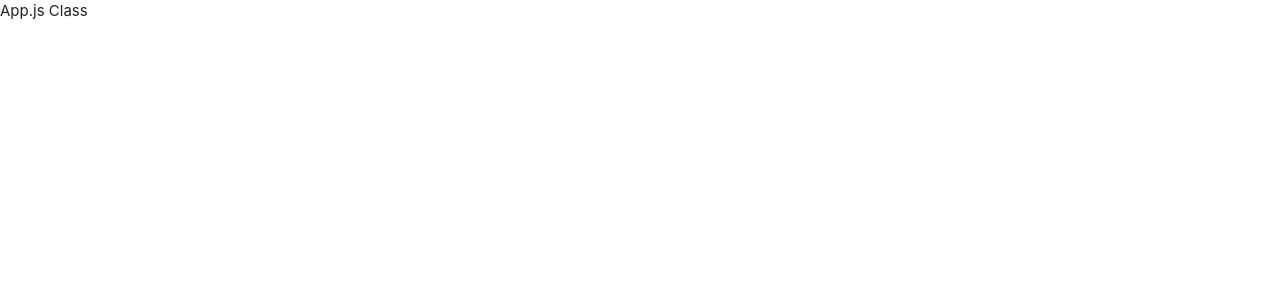
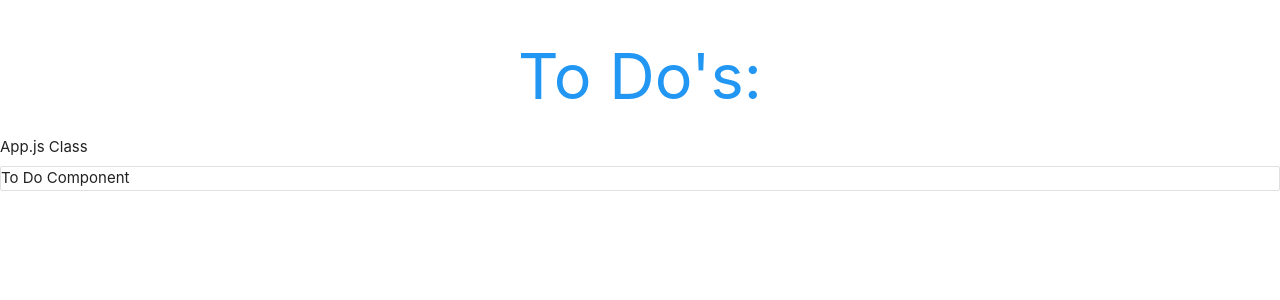
Before and after one commit to mukhtarB/react-todo, a React (Create React App) app: page / in a window 1280 px wide. Shown: the top 300 px of the page. Built offline with nearby package versions, Linux system fonts and the light colour scheme.

Commit message:
added to-do component

```diff
--- a/src/App.js
+++ b/src/App.js
@@ -1,10 +1,23 @@
 import React, { Component } from "react";
 
+// Components
+import ToDos from "./Components/todos";
+
 class App extends Component {
+
+    state = {
+        todos: [
+            {id: 1, content: 'Buy some milk.'},
+            {id: 2, content: 'Play some mario kart.'},
+        ]
+    }
+
     render(){
         return (
-            <div>
+            <div className='App'>
+                <h1 className = 'center blue-text'> To Do's: </h1>
                 App.js Class
+                <ToDos {...this.state}/>
             </div>
         )
     }
--- /dev/null
+++ b/src/Components/todos.js
@@ -0,0 +1,11 @@
+import React from "react";
+
+const ToDos = () => {
+    return (
+        <div className = 'todos collection'>
+            To Do Component
+        </div>
+    )
+}
+
+export default ToDos
```
